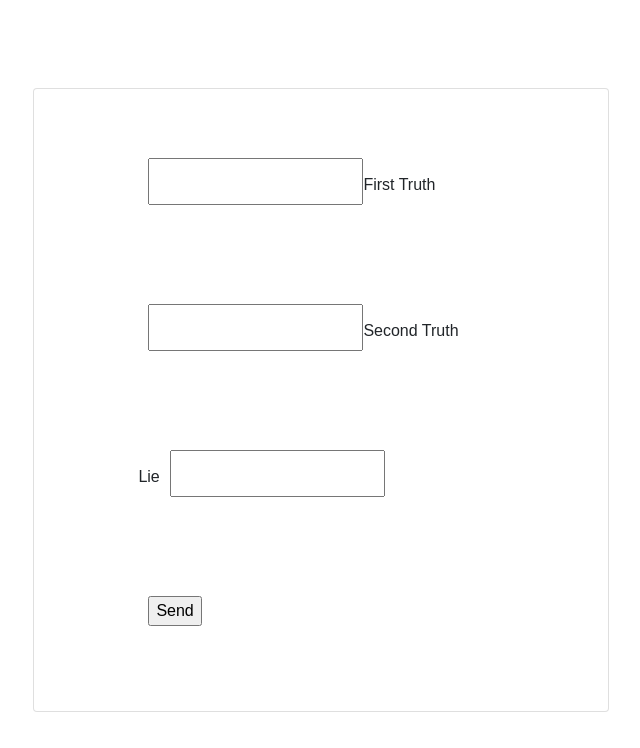
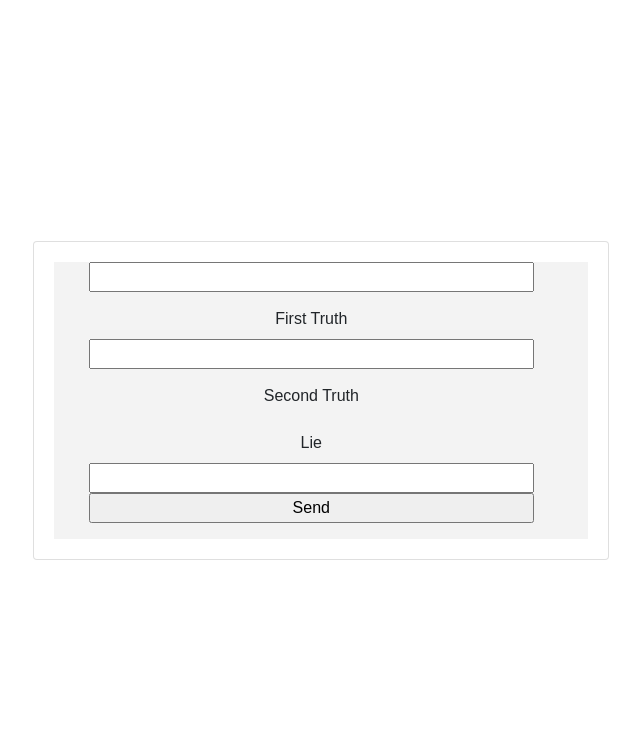
Before and after one commit to larmRyan/dating-app-updated, a React app: page /ttol in a window 1280 px wide. Shown: the top 748 px of the page, without its empty margins (319-959 px from the left). Built offline with nearby package versions, Linux system fonts and the light colour scheme; no server answers; the HTML template or start-up script is replaced by a standard one.

Commit message:
Update TwoTruthsOneLie.css

```diff
--- a/TwoTruthsOneLie.css
+++ b/TwoTruthsOneLie.css
@@ -1,12 +1,38 @@
-.form-row {
+.TwoTruthsOneLie {
+  background-color: #f3f3f3;
   display: flex;
-  flex-direction: row;
-  /* justify-content: center; */
-  list-style-type: none;
-  padding: 10%;
-  width: 90%;
+  flex-direction: column;
+  width: 100%;
+  height: 100%;
+  justify-content: center;
+  align-items: stretch;
 }
 
-input {
-  margin-left: 10px;
+.form-row {
+  width: 90%;
+  display: flex;
+  flex-direction: column;
+  justify-content: center;
 }
+
+.text-input {
+  border-radius: 12px;
+  border: none;
+}
+.send-button {
+  align-content: center;
+  box-shadow: none;
+}
+.submit {
+  border-radius: 12px;
+  margin-top: 20px;
+  border: none;
+  padding: 5px;
+  width: 50%;
+  /* background-color: #88007a; */
+  box-shadow: 0px 0px 10px #88007a;
+}
+
+#desc {
+  font-size: 16px;
+}
```
